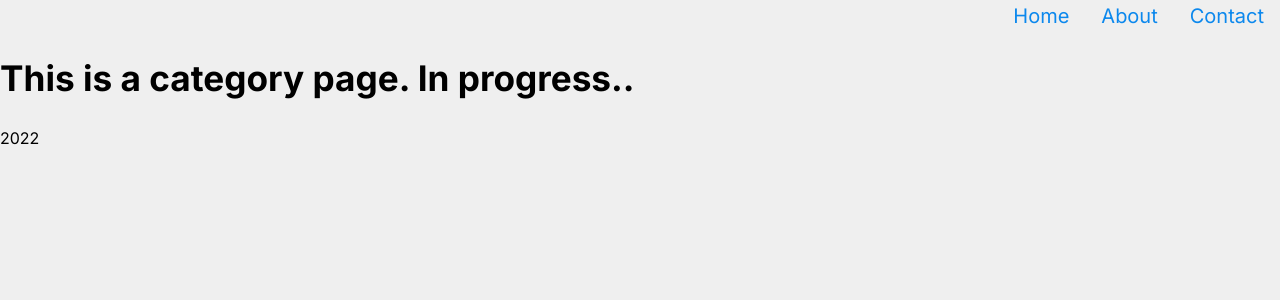
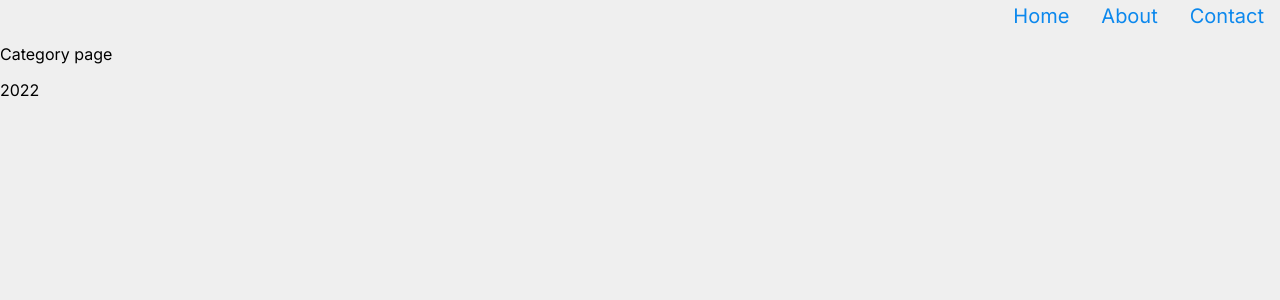
Before and after one commit to cml815/about-a, a React (Create React App) app: page /categories in a window 1280 px wide. Shown: the top 300 px of the page. Built offline with nearby package versions, Linux system fonts and the light colour scheme.

Commit message:
rework Category

```diff
--- a/src/components/Category.jsx
+++ b/src/components/Category.jsx
@@ -4,15 +4,15 @@ import "../utils.css";
 import styles from './Project.module.css'
 import "../App.css";
 import Sidebar from './Sidebar';
-import { getCategory } from '../data';
+import { getProject } from '../data';
 
-export function Category() {
+export function Category () {
   let params = useParams();
-  let category = getCategory(params.projectId);
+  let project = getProject(params.projectId);
   return (
     <>
-      <h2>This is a category page. In progress..</h2>
-      <p>{category}</p>
+
+      <p>Category page</p>
     </>
   )
 
```
